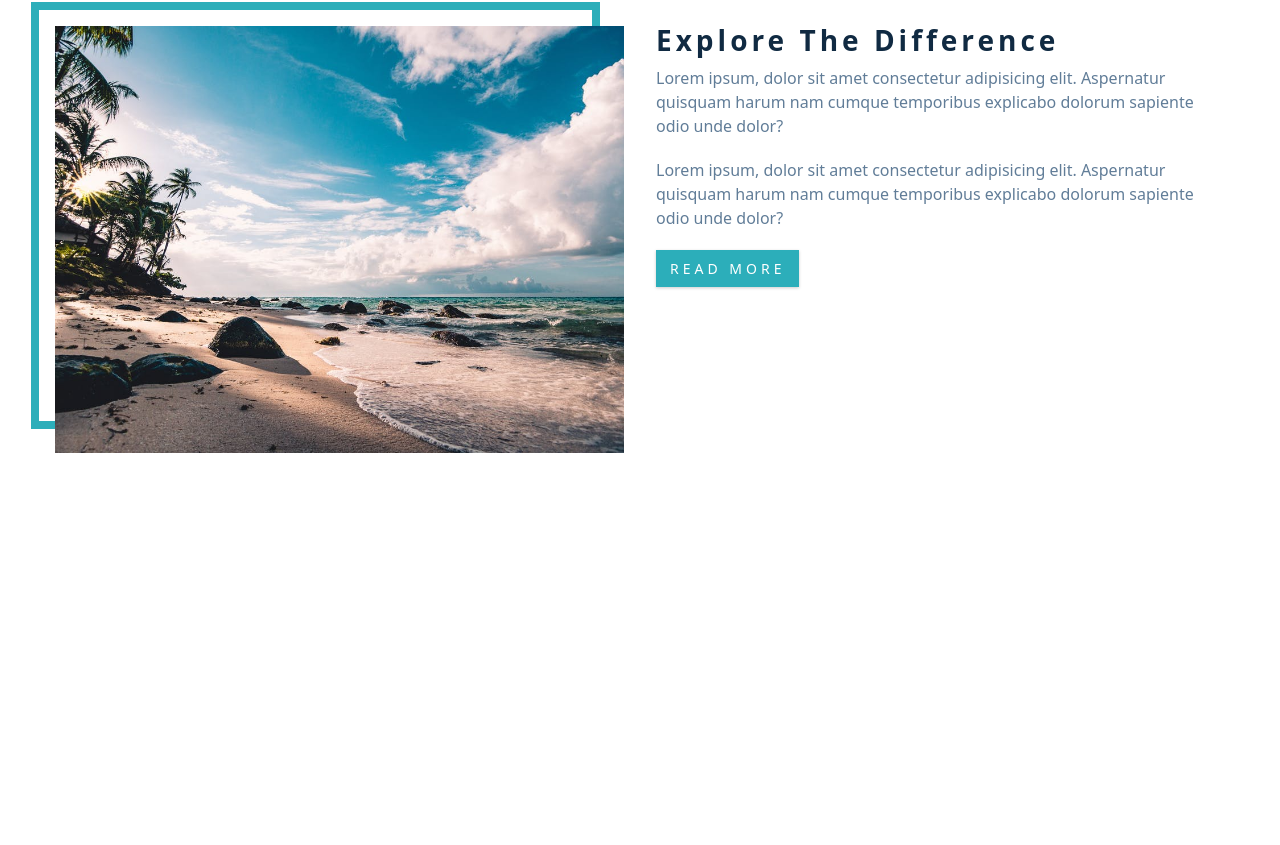
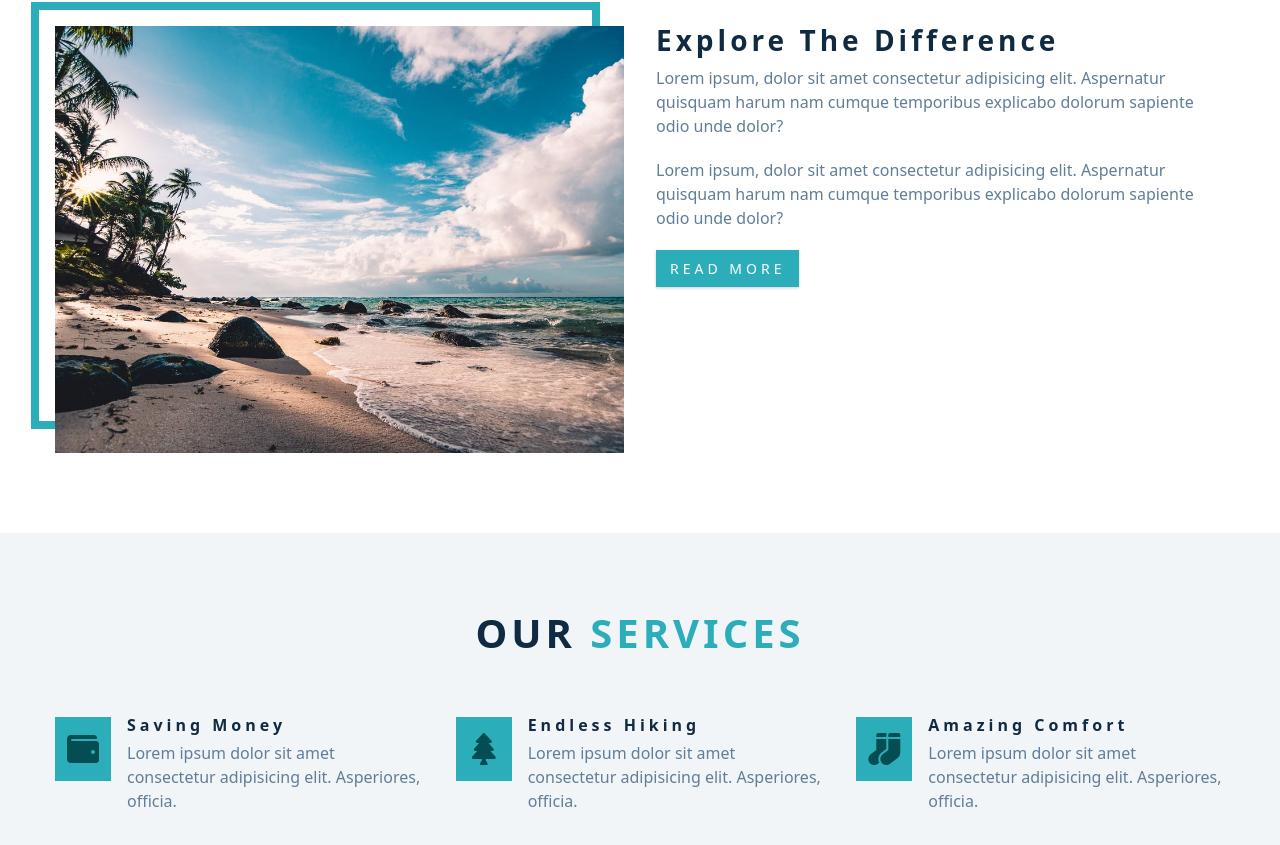
Before and after one commit to BousninaHamda/react-backroads, a React (Create React App) app: page / in a window 1280 px wide. Shown: the part 958-1803 px from the top of the page. Before the commit the page ends 1491 px from the top, so only its background shows below. Built offline with nearby package versions, Linux system fonts and the light colour scheme.

Commit message:
add services-section

```diff
--- a/src/App.js
+++ b/src/App.js
@@ -1,6 +1,7 @@
 import About from "./components/About-section";
 import HeroSection from "./components/Hero-section";
 import Navbar from "./components/Navbar";
+import ServicesSection from "./components/Services-section";
 
 function App() {
   return (
@@ -8,6 +9,7 @@ function App() {
       <Navbar />
       <HeroSection />
       <About />
+      <ServicesSection />
     </>
   );
 }
--- /dev/null
+++ b/src/components/Services-section.js
@@ -0,0 +1,52 @@
+const ServicesSection = () => {
+  return (
+    <section className="section services" id="services">
+      <div className="section-title">
+        <h2>
+          our <span>services</span>
+        </h2>
+      </div>
+      <div className="section-center services-center">
+        <article className="service">
+          <span className="service-icon">
+            <i className="fas fa-wallet fa-fw"></i>
+          </span>
+          <div className="service-info">
+            <h4 className="service-title">saving money</h4>
+            <p className="service-text">
+              Lorem ipsum dolor sit amet consectetur adipisicing elit.
+              Asperiores, officia.
+            </p>
+          </div>
+        </article>
+
+        <article className="service">
+          <span className="service-icon">
+            <i className="fas fa-tree fa-fw"></i>
+          </span>
+          <div className="service-info">
+            <h4 className="service-title">endless hiking</h4>
+            <p className="service-text">
+              Lorem ipsum dolor sit amet consectetur adipisicing elit.
+              Asperiores, officia.
+            </p>
+          </div>
+        </article>
+
+        <article className="service">
+          <span className="service-icon">
+            <i className="fas fa-socks fa-fw"></i>
+          </span>
+          <div className="service-info">
+            <h4 className="service-title">amazing comfort</h4>
+            <p className="service-text">
+              Lorem ipsum dolor sit amet consectetur adipisicing elit.
+              Asperiores, officia.
+            </p>
+          </div>
+        </article>
+      </div>
+    </section>
+  );
+};
+export default ServicesSection;
```
